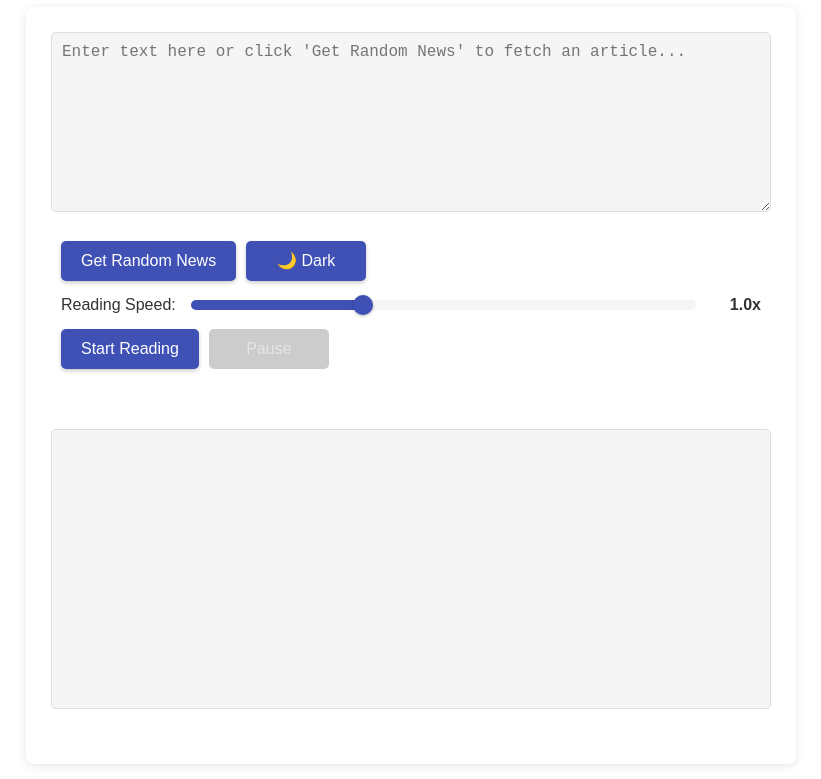
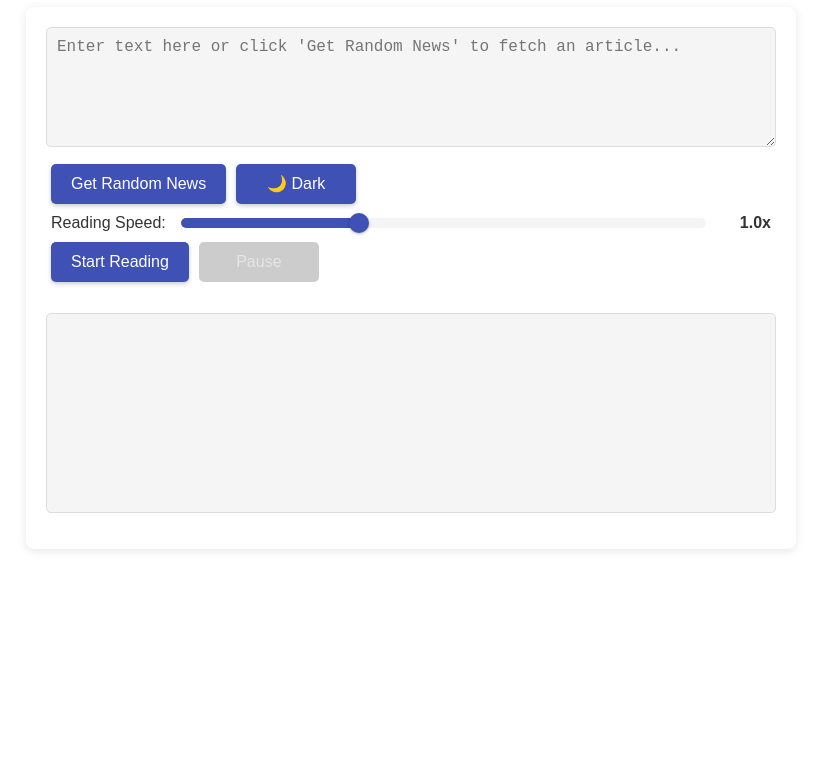
Before and after one commit to higherplacetogo/text-reading, a website: page index.html in a window 1280 px wide. Shown: the part 75-854 px from the top of the page, without its empty margins (229-1050 px from the left). After the commit the page ends 800 px from the top, so only its background shows below. Drawn offline with Linux system fonts and the light colour scheme.

Commit message:
layout 정리

```diff
--- a/index.html
+++ b/index.html
@@ -65,14 +65,14 @@
         .input-section, .display-section {
             background-color: var(--container-bg);
             border-radius: 8px;
-            padding: 10px;
-            margin-bottom: 15px;
+            padding: 5px;
+            margin-bottom: 8px;
         }
 
         textarea {
             width: 100%;
-            height: 180px;
-            margin-bottom: 15px;
+            height: 120px;
+            margin-bottom: 8px;
             padding: 10px;
             background-color: var(--input-bg);
             color: var(--text-color);
@@ -84,8 +84,8 @@
 
         #textDisplay {
             width: 100%;
-            height: 280px;
-            margin-bottom: 15px;
+            height: min(200px, 35vh);
+            margin-bottom: 8px;
             padding: 15px;
             background-color: var(--input-bg);
             color: var(--text-color);
@@ -97,13 +97,13 @@
         }
 
         .controls {
-            margin-bottom: 15px;
+            margin-bottom: 8px;
             background-color: var(--container-bg);
-            padding: 10px;
+            padding: 5px;
             border-radius: 5px;
             display: grid;
             grid-template-columns: 1fr;
-            gap: 15px;
+            gap: 10px;
         }
 
         .news-control, .buttons {
```
